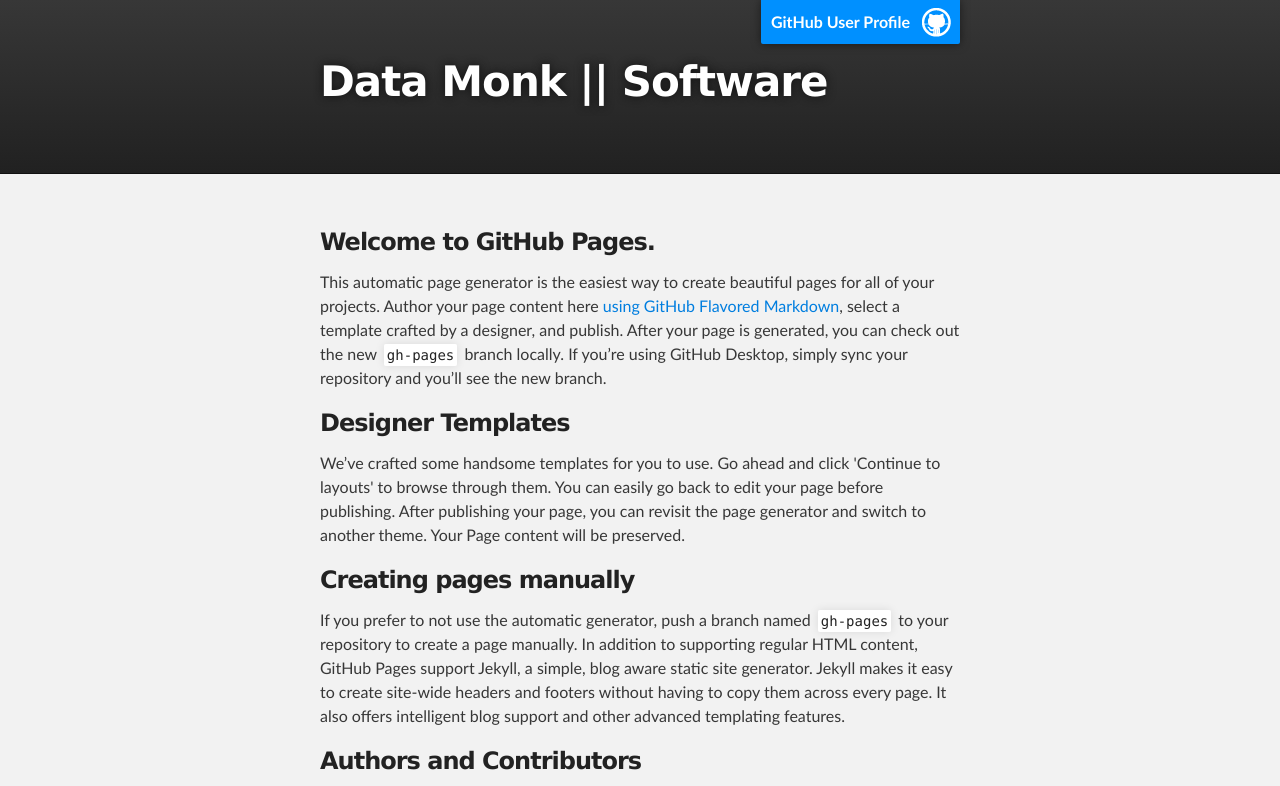
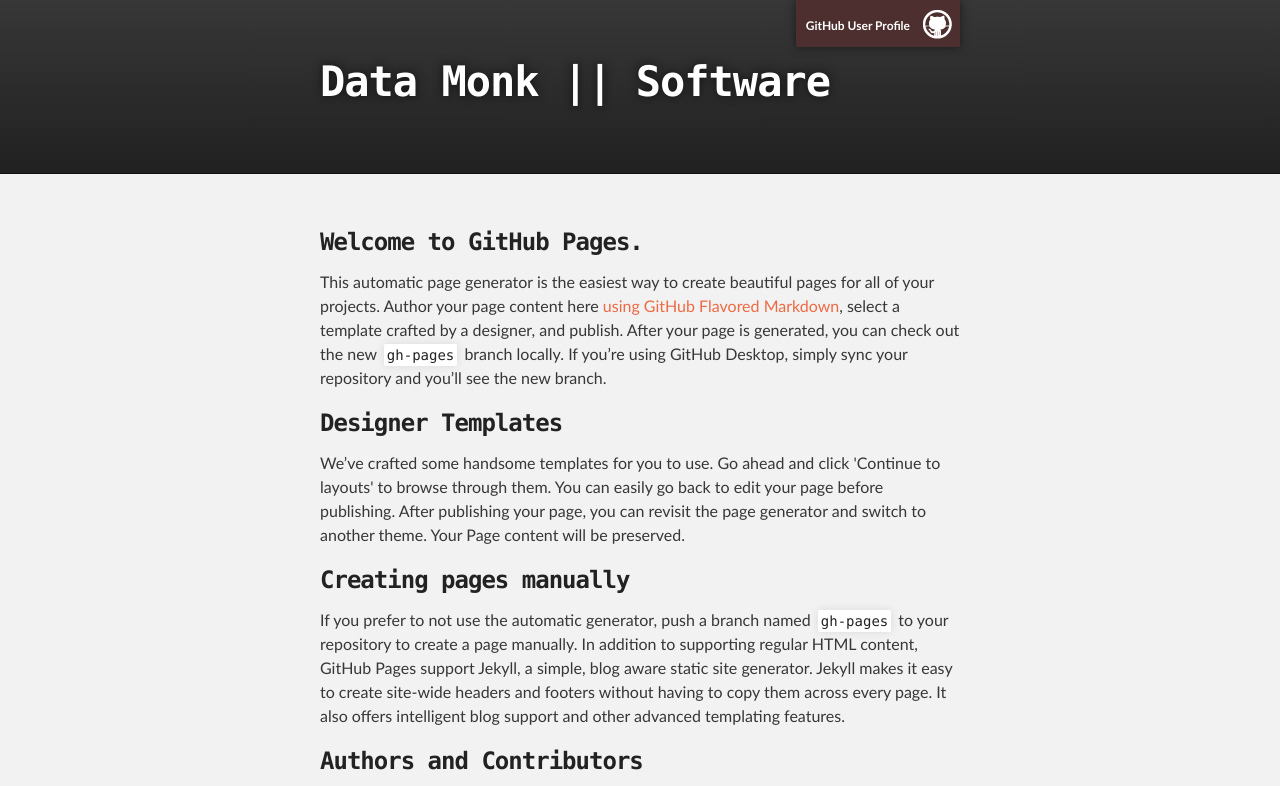
Before and after one commit to fuchsto/fuchsto.github.io, a plain HTML site: page index.html in a window 1280 px wide. Shown: the top 786 px of the page. Drawn offline with Linux system fonts and the light colour scheme.

Commit message:
Update stylesheet.css

```diff
--- a/stylesheets/stylesheet.css
+++ b/stylesheets/stylesheet.css
@@ -62,7 +62,7 @@ h1, h2, h3, h4, h5, h6 {
   margin: 10px 0;
   font-weight: 700;
   color:#222222;
-  font-family: 'Lucida Grande', 'Calibri', Helvetica, Arial, sans-serif;
+  font-family: 'Consolas', 'Lucida Console', monospace;
   letter-spacing: -1px;
 }
 
@@ -103,7 +103,7 @@ footer p {
 
 a {
   text-decoration: none;
-  color: #007edf;
+  color: #ED6A43;
   text-shadow: none;
 
   transition: color 0.5s ease;
@@ -161,8 +161,10 @@ pre, code {
   width: 100%;
   color: #222;
   background-color: #fff;
-
+/*
   font-family: Monaco, "Bitstream Vera Sans Mono", "Lucida Console", Terminal, monospace;
+*/
+  font-family: Consolas, 'Lucida Console', monospace;
   font-size: 14px;
 
   border-radius: 2px;
@@ -279,8 +281,11 @@ Full-Width Styles
   z-index: 10;
   padding: 10px 50px 10px 10px;
   color: #fff;
-  background: url('../images/blacktocat.png') #0090ff no-repeat 95% 50%;
+  background: url('../images/blacktocat.png') #4E2F2F no-repeat 95% 50%;
   font-weight: 700;
+  font-size: 12px;
+  line-height: 23px;
+  padding-top: 14px;
   box-shadow: 0 0 10px rgba(0,0,0,.5);
   border-bottom-left-radius: 2px;
   border-bottom-right-radius: 2px;
```
